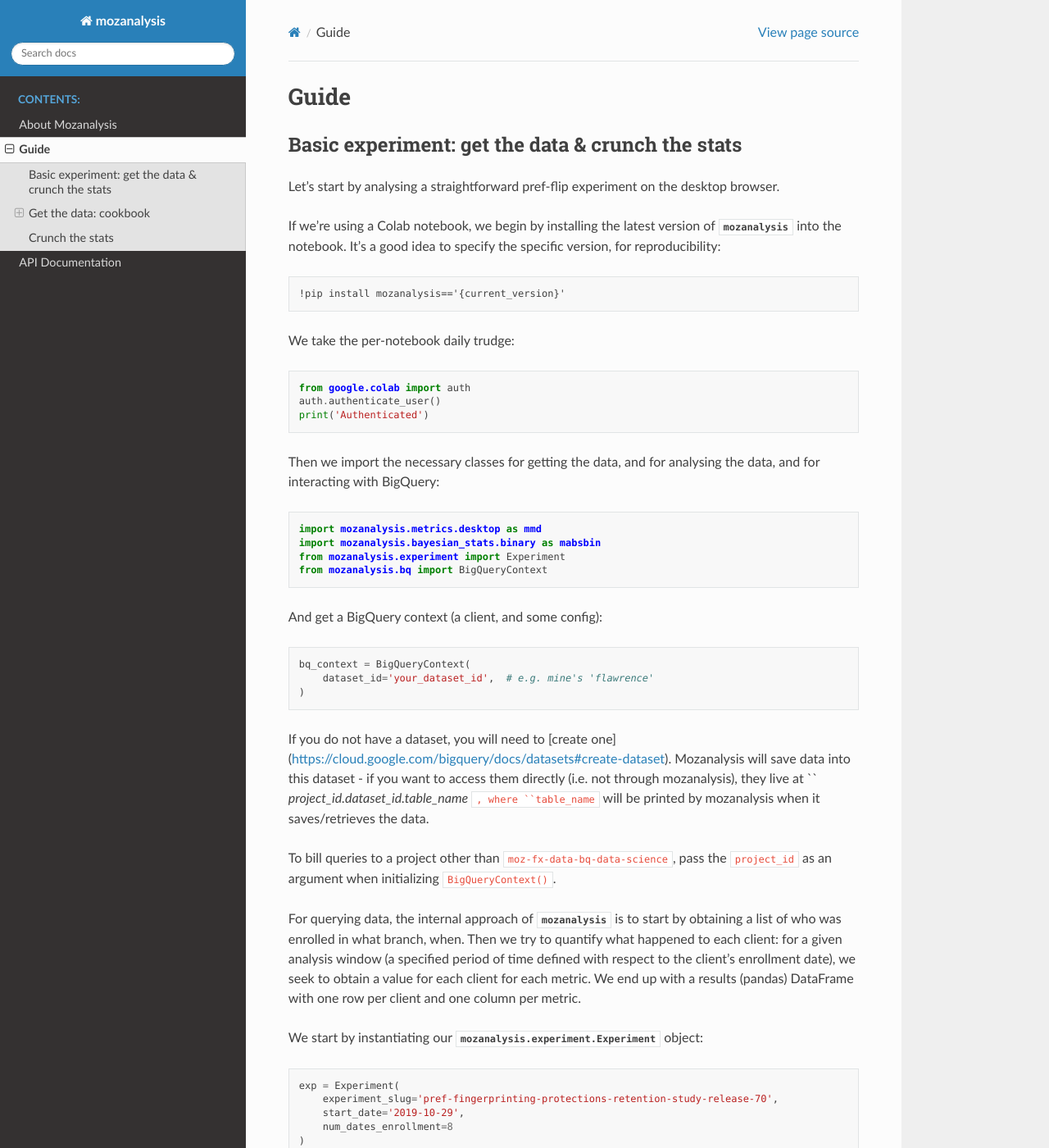
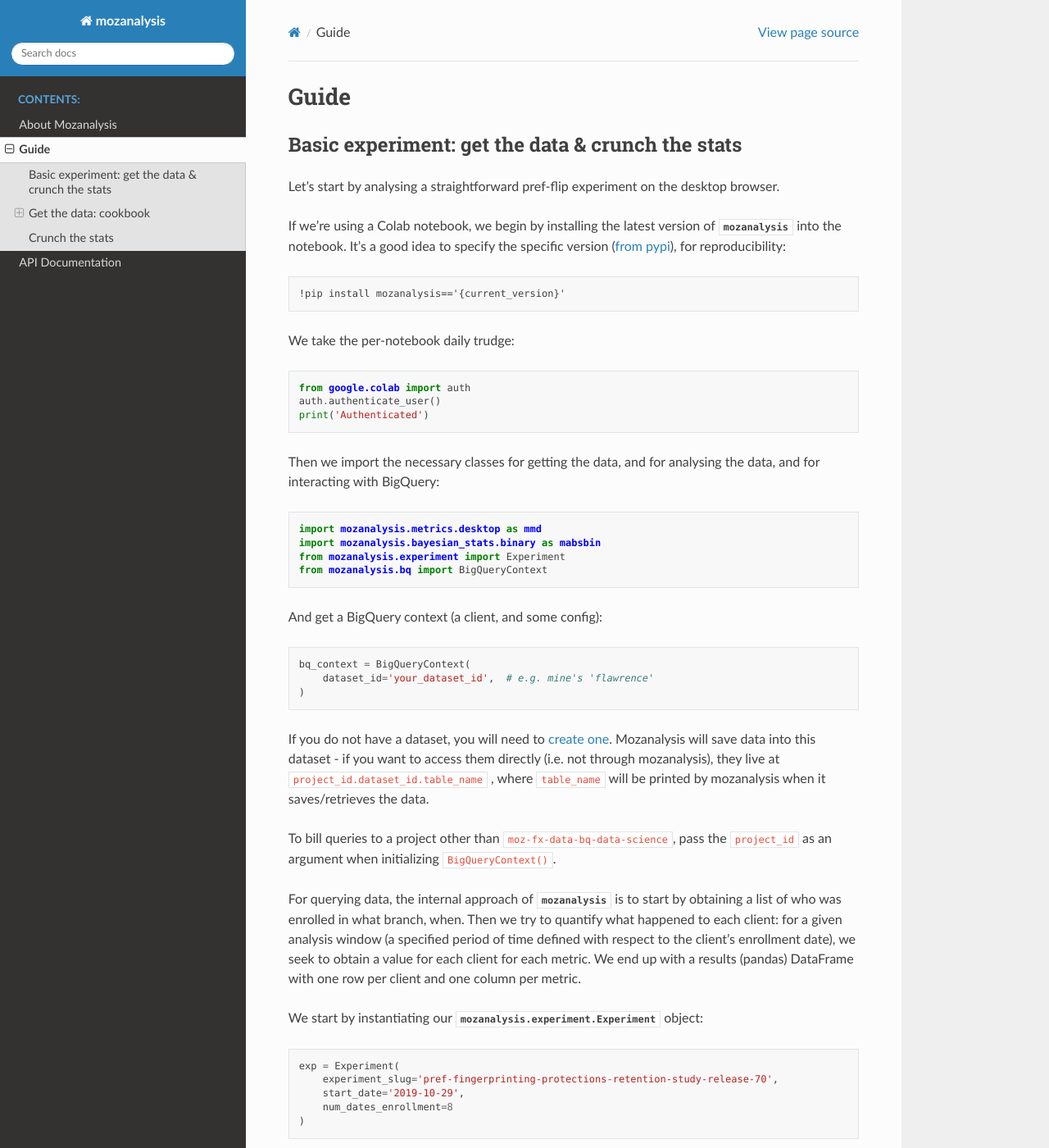
Before and after one commit to mozilla/mozanalysis, a Sphinx documentation site: the page built from docs/guide.rst, in a window 1280 px wide and 1400 px high. Shown: the whole window at 82% size. Built offline with Sphinx 7.4.7 and the Read the Docs theme 2.0.0, drawn with Linux system fonts in a browser that asks for light colours.

Commit message:
Fix mangled rst; link to where to find the current version.

```diff
--- a/docs/guide.rst
+++ b/docs/guide.rst
@@ -7,7 +7,7 @@
 
 Let's start by analysing a straightforward pref-flip experiment on the desktop browser.
 
-If we're using a Colab notebook, we begin by installing the latest version of :mod:`mozanalysis` into the notebook. It's a good idea to specify the specific version, for reproducibility::
+If we're using a Colab notebook, we begin by installing the latest version of :mod:`mozanalysis` into the notebook. It's a good idea to specify the specific version (`from pypi <https://pypi.org/project/mozanalysis/>`_), for reproducibility::
 
     !pip install mozanalysis=='{current_version}'
 
@@ -31,7 +31,7 @@
         dataset_id='your_dataset_id',  # e.g. mine's 'flawrence'
     )
 
-If you do not have a dataset, you will need to [create one](https://cloud.google.com/bigquery/docs/datasets#create-dataset). Mozanalysis will save data into this dataset - if you want to access them directly (i.e. not through mozanalysis), they live at `` `project_id.dataset_id.table_name` ``, where ``table_name`` will be printed by mozanalysis when it saves/retrieves the data.
+If you do not have a dataset, you will need to `create one <https://cloud.google.com/bigquery/docs/datasets#create-dataset>`_. Mozanalysis will save data into this dataset - if you want to access them directly (i.e. not through mozanalysis), they live at ``project_id.dataset_id.table_name`` , where ``table_name`` will be printed by mozanalysis when it saves/retrieves the data.
 
 To bill queries to a project other than ``moz-fx-data-bq-data-science``, pass the ``project_id`` as an argument when initializing ``BigQueryContext()``.
 
```
